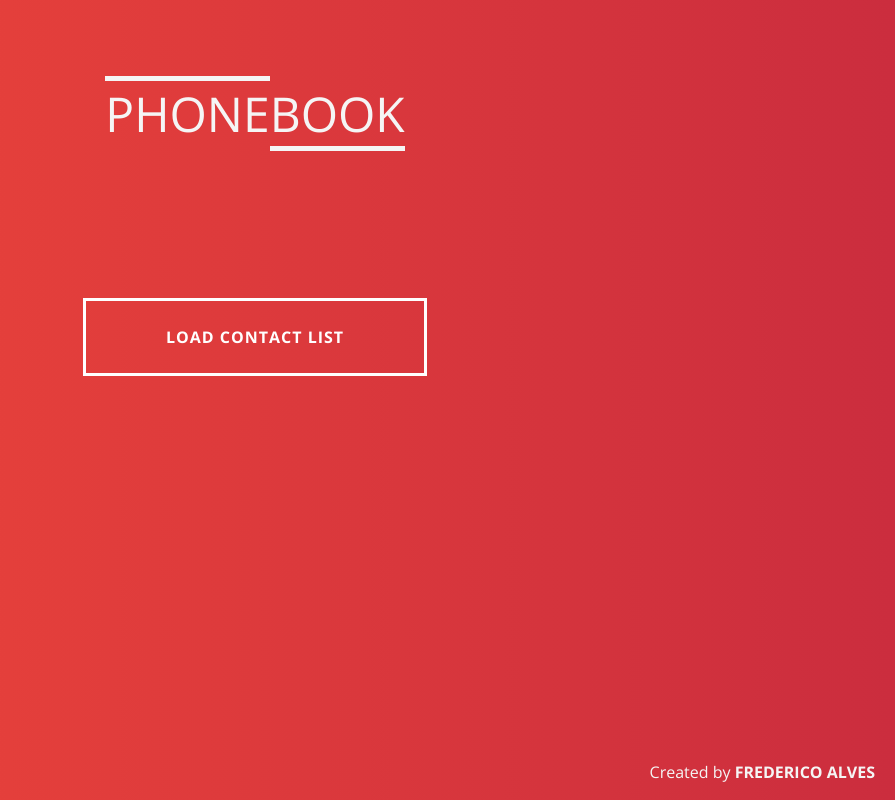
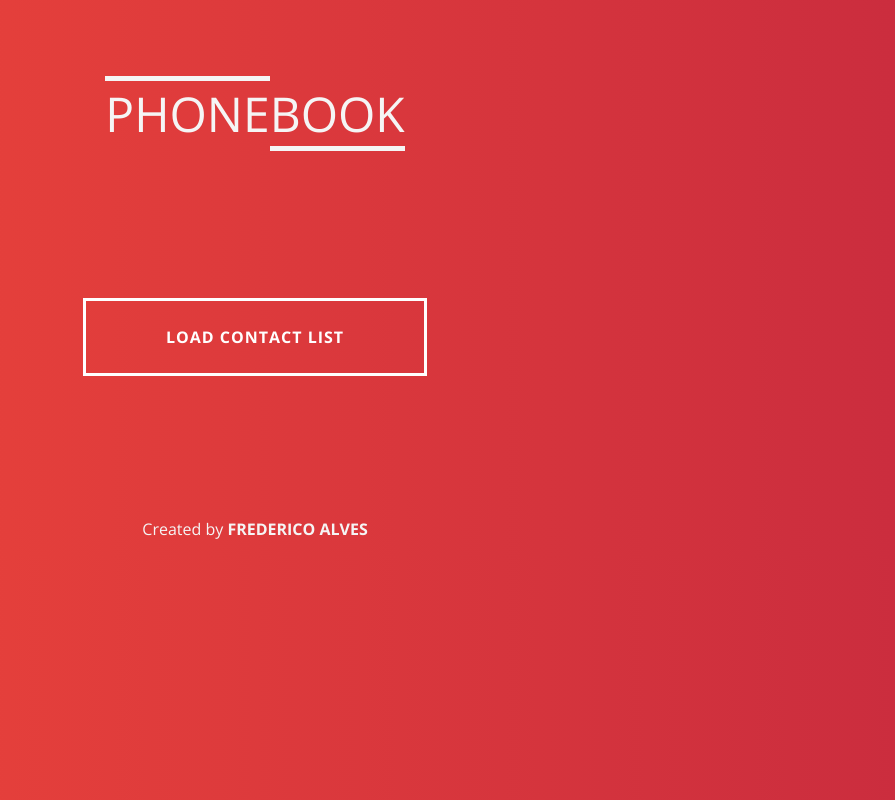
Before and after one commit to frederico-alves/phonebook, an Angular app: page / in a window 1280 px wide. Shown: the whole page, without its empty margins (385-1280 px from the left). Built offline with nearby package versions, Linux system fonts and the light colour scheme.

Commit message:
Footer added v0.1

```diff
--- a/src/app/app.component.css
+++ b/src/app/app.component.css
@@ -0,0 +1,3 @@
+.wrap {
+    height: 100%;
+}
--- a/src/app/app.component.html
+++ b/src/app/app.component.html
@@ -1 +1,5 @@
-<app-home></app-home>
+<div class="wrap">
+    <app-home></app-home>
+</div>
+
+<app-footer></app-footer>
--- a/src/app/app.module.ts
+++ b/src/app/app.module.ts
@@ -9,6 +9,7 @@
 
 import { PhonebookService } from './services/phonebook.service'
 import { NAMEfilter, NUMBERfilter, ADDRESSfilter } from './pipes/filter.pipe';
+import { FooterComponent } from './components/footer/footer.component';
 
 @NgModule({
   declarations: [
@@ -16,7 +17,8 @@
     HomeComponent,
     NAMEfilter,
     NUMBERfilter,
-    ADDRESSfilter
+    ADDRESSfilter,
+    FooterComponent
   ],
   imports: [
     BrowserModule,
--- /dev/null
+++ b/src/app/components/footer/footer.component.css
@@ -0,0 +1,31 @@
+h2 {
+    z-index: -10;
+    margin: 0;
+    padding: 0;
+    font-size:1em;
+    font-weight: 300;
+    text-align: center;
+    display: block;
+    line-height:1em;
+    color: #F5F5F5;
+  }
+
+  h2 a {
+    font-weight: 700;
+    text-transform: uppercase;
+    color: #F5F5F5;
+    text-decoration: none;
+    transition: color .3s;
+  }
+
+  h2 a:hover {
+      color: #FFEB3B;
+  }
+
+  ::selection {
+    background-color: #FFEB3B;
+    color: #000; }
+
+.sticked-bottom {
+    margin-bottom: 20px;
+}
--- /dev/null
+++ b/src/app/components/footer/footer.component.html
@@ -0,0 +1,3 @@
+<div class="sticked-bottom">
+  <h2>Created by <a href="http://fredericoalves.uk" target="_blank">Frederico Alves</a></h2>
+</div>
--- /dev/null
+++ b/src/app/components/footer/footer.component.ts
@@ -0,0 +1,15 @@
+import { Component, OnInit } from '@angular/core';
+
+@Component({
+  selector: 'app-footer',
+  templateUrl: './footer.component.html',
+  styleUrls: ['./footer.component.css']
+})
+export class FooterComponent implements OnInit {
+
+  constructor() { }
+
+  ngOnInit() {
+  }
+
+}
--- a/src/app/components/home/home.component.css
+++ b/src/app/components/home/home.component.css
@@ -87,6 +87,7 @@
 	padding: 25px 80px;
 	display: inline-block;
 	margin: 15px 30px;
+	margin-bottom: 130px;
 	text-transform: uppercase;
 	letter-spacing: 1px;
 	font-weight: 700;
--- a/src/app/components/home/home.component.html
+++ b/src/app/components/home/home.component.html
@@ -1,3 +1,4 @@
+
   <div class="title">
     <h1 class="appname"><span class="top">Phone</span><span class="bottom">Book</span></h1>
   </div>
@@ -34,8 +35,3 @@
           <button class="btn btn__up btn__down" (click)="loadContacts()">Load Contact List</button>
         </div>
   </div>
-
-
-<div class="sticked-bottom">
-    <h2>Created by <a href="http://fredericoalves.uk" target="_blank">Frederico Alves</a></h2>
-</div>
--- a/src/styles.css
+++ b/src/styles.css
@@ -2,11 +2,6 @@
 @import url(https://fonts.googleapis.com/css?family=Open+Sans:300,400,700);
 
 
-
-html {
-    height: 100vh;
-    position: relative;
-}
 
 body {
 
@@ -49,38 +44,3 @@
     color: #F5F5F5;
     border-bottom: 5px solid #F5F5F5;
 }
-
-h2 {
-    z-index: -10;
-    margin: 0;
-    padding: 0;
-    font-size:1em;
-    font-weight: 300;
-    text-align: center;
-    display: block;
-    line-height:1em;
-    color: #F5F5F5;
-  }
-
-  h2 a {
-    font-weight: 700;
-    text-transform: uppercase;
-    color: #F5F5F5;
-    text-decoration: none;
-    transition: color .3s;
-  }
-
-  h2 a:hover {
-      color: #FFEB3B;
-  }
-
-  ::selection {
-    background-color: #FFEB3B;
-    color: #000; }
-
-.sticked-bottom {
-    position: absolute;
-    bottom: 0;
-    margin: 20px 20px;
-    right: 0;
-}
```
Also changed, not shown: 1 other file (tests, documents, lock files or other folders). Lines whose indentation alone changed are shown as unchanged.
